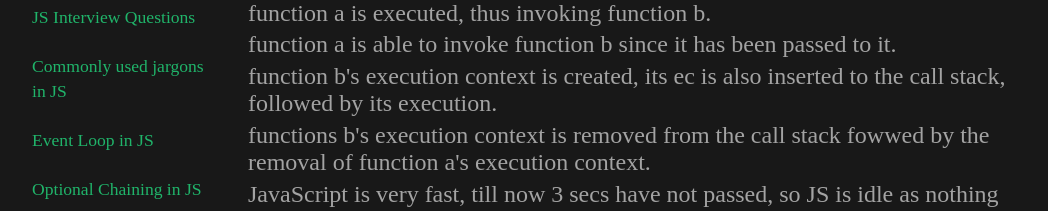
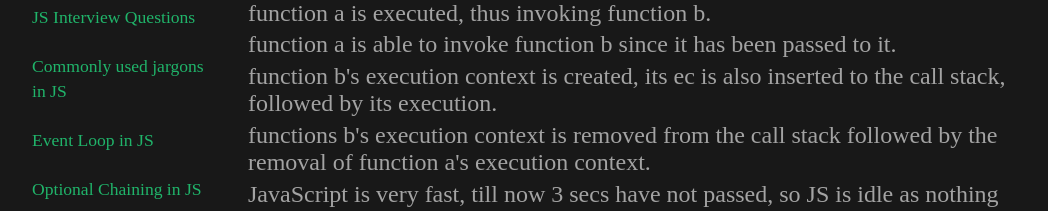
Before and after one commit to SoumyaSagnik/Blogs, a React (Create React App) app: page /js-callback in a window 1280 px wide. Shown: the part 920-1131 px from the top of the page, without its empty margins (104-1152 px from the left). Built offline with nearby package versions, Linux system fonts and the light colour scheme; a web font is replaced by a local one.

Commit message:
spelling fix

```diff
--- a/src/Pages/Callback.js
+++ b/src/Pages/Callback.js
@@ -127,8 +127,8 @@ const Callback = () => {
           the call stack, followed by its execution.
         </p>
         <p>
-          functions b's execution context is removed from the call stack fowwed
-          by the removal of function a's execution context.
+          functions b's execution context is removed from the call stack
+          followed by the removal of function a's execution context.
         </p>
         <p>
           JavaScript is very fast, till now 3 secs have not passed, so JS is
```
